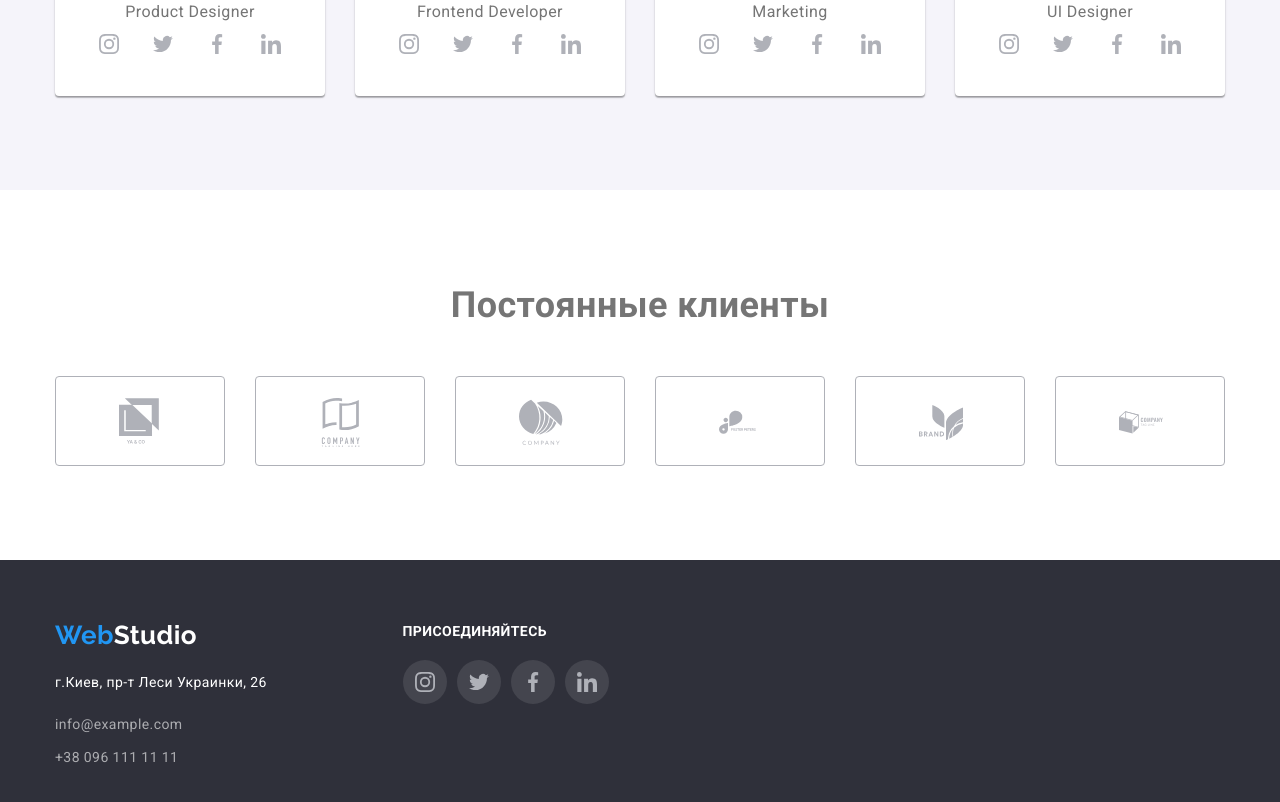
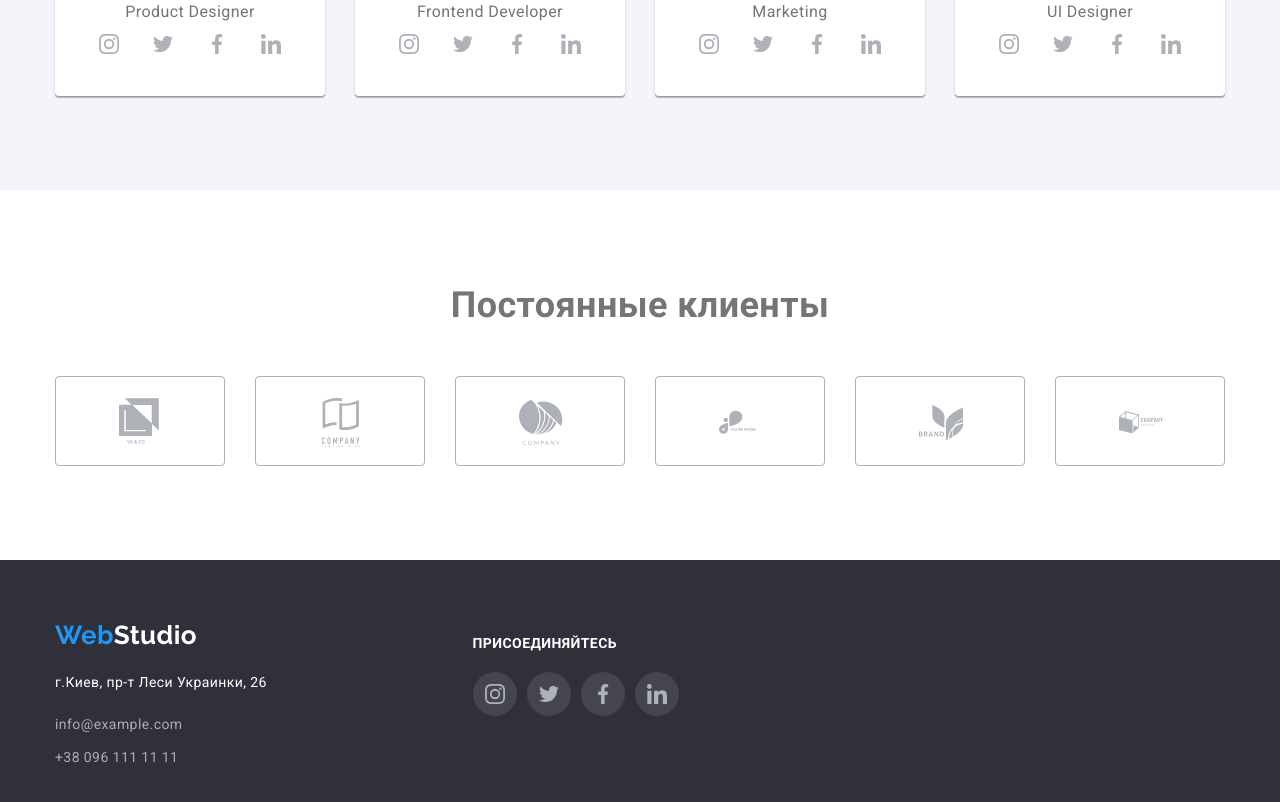
Before and after one commit to BorSnjzhko/goit-markup-hw-04, a plain HTML site: page index.html in a window 1280 px wide. Shown: the part 2096-2898 px from the top of the page. Drawn offline with nearby package versions, Linux system fonts and the light colour scheme.

Commit message:
Update styles.css

```diff
--- a/css/styles.css
+++ b/css/styles.css
@@ -707,6 +707,11 @@ background-position: center;
   margin-right: 10px;
 }
 
+.network-block {
+  padding-top: 12px;
+  margin-left: 70px;
+}
+
 .network-link {
   display: flex;
   justify-content: center;
```
